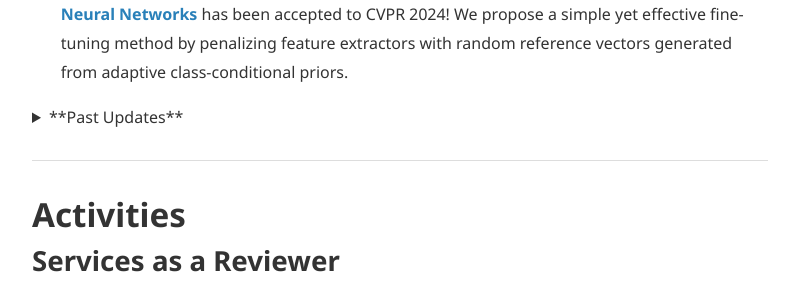
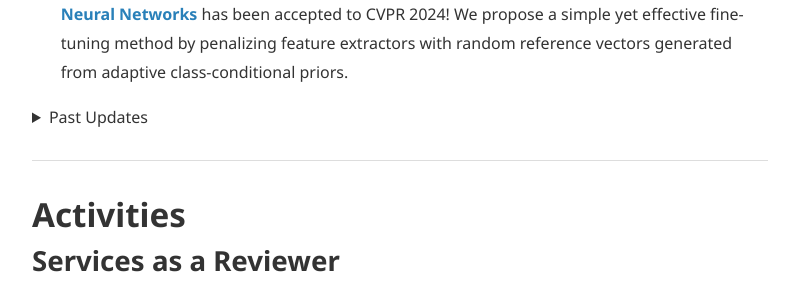
Before and after one commit to yshinya6/yshinya6.github.io, a Jekyll site: the page built from index.md, in a window 1280 px wide and 1400 px high, scrolled down 1063 px. Shown: the part 154-454 px from the top of the window, without its empty margins (240-1039 px from the left). Built offline with Jekyll 4.4.1, drawn with Linux system fonts in a browser that asks for light colours; nearby versions of some CDN libraries; some of the changed text lies outside the part shown.

Commit message:
modify folding

```diff
--- a/index.md
+++ b/index.md
@@ -28,8 +28,8 @@
 * **[2024/3/18]** Our two papers [**Test-Time Similarity Modification for Person Re-Identification Toward Temporal Distribution Shift**](https://arxiv.org/abs/2403.14114) and [**Test-Time Adaptation Meets Image Enhancement: Improving Accuracy via Uncertainty-Aware Logit Switching**](https://arxiv.org/abs/2403.17423) have been accepted to IJCNN 2024!
 * **[2024/2/26]** Our paper [**Adaptive Random Feature Regularization on Fine-tuning Deep Neural Networks**](https://arxiv.org/abs/2403.10097) has been accepted to CVPR 2024! We propose a simple yet effective fine-tuning method by penalizing feature extractors with random reference vectors generated from adaptive class-conditional priors.
 
-<details>
-  <summary>**Past Updates**</summary>
+<details markdown="1">
+  <summary>Past Updates</summary>
   * **[2023/11/23]** Our preprint [**On the Limitation of Diffusion Models for Synthesizing Training Datasets**](https://arxiv.org/abs/2311.13090) appeared in arXiv! We analyzed diffusion models with various perspectives and found that modern diffusion models have a limitation on the ability to replicate datasets in terms of accuracy when the synthetic samples are used for training classifiers. This work will be presented at [NeurIPS 2023 SyntheticData4ML Workshop](https://www.syntheticdata4ml.vanderschaar-lab.com/).
   * **[2023/11/15]** My solo paper [**Generative Semi-supervised Learning with Meta-Optimized Synthetic Samples**](https://arxiv.org/abs/2309.16143) has been received Best Paper Award from ACML 2023!
   * **[2023/09/22]** Our paper [**Regularizing Neural Networks with Meta-Learning Generative Models**](https://arxiv.org/abs/2307.13899) has been accepted to NeurIPS 2023! In this paper, we propose a novel meta-learning-based regularization method (MGR) using synthetic samples from pre-trained generative models. In contrast to conventional generative data augmentation methods, MGR utilizes synthetic samples for regularizing only feature extractors and finds useful samples through meta-learning of latent variables.
```
